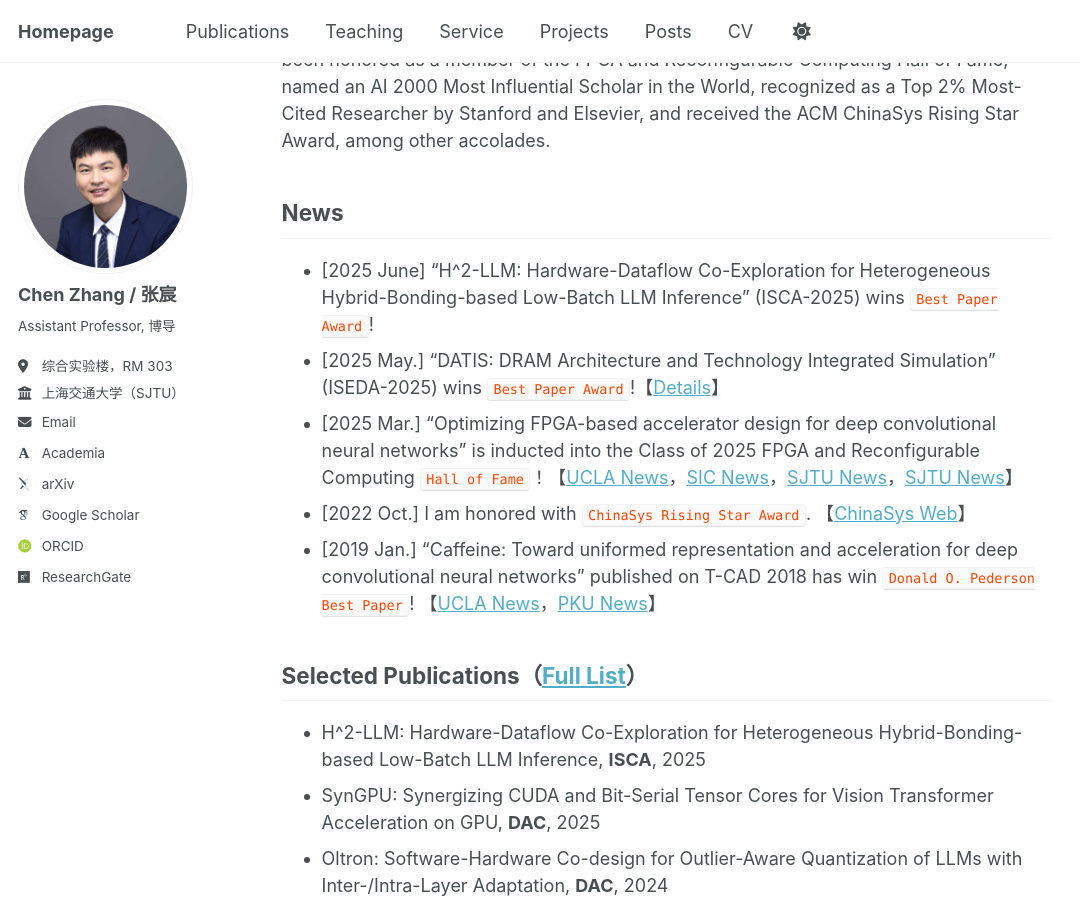
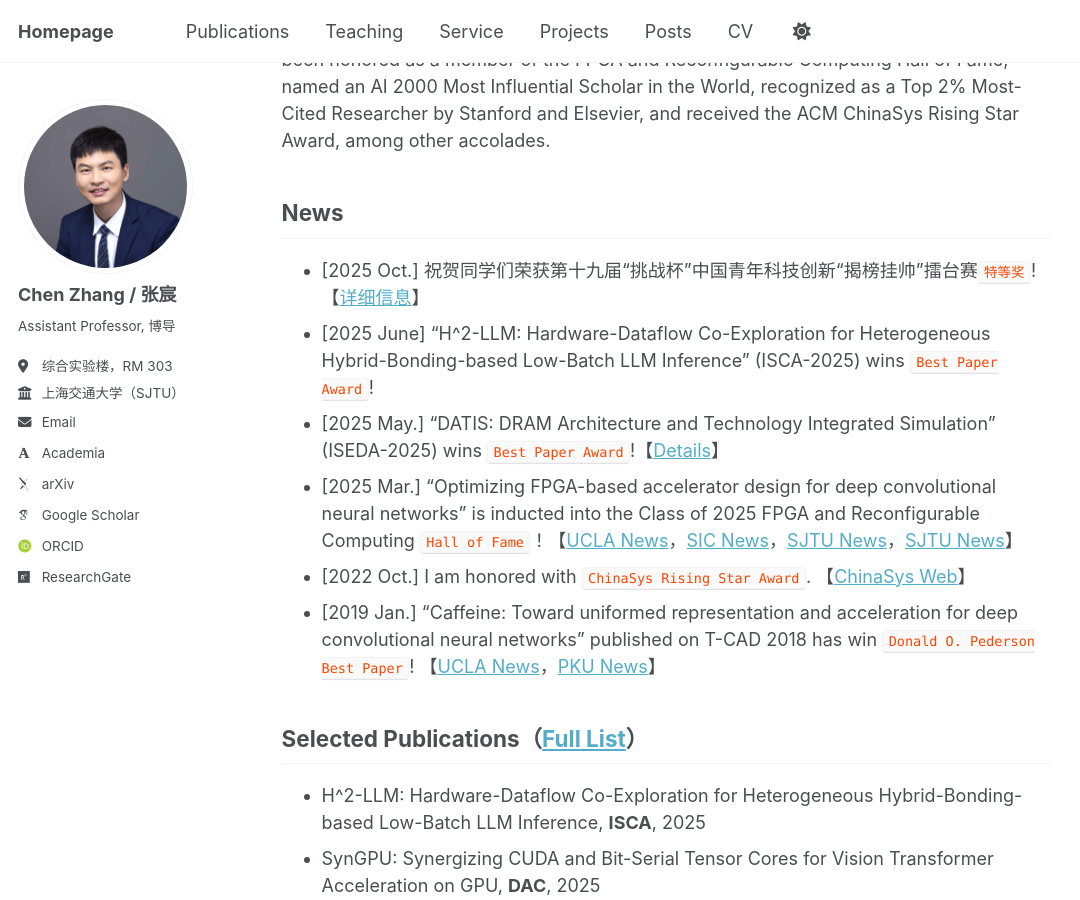
Before and after one commit to chenzhangsjtu/chenzhangsjtu.github.io, a Jekyll site: the page built from _pages/about.md, in a window 1280 px wide and 900 px high, scrolled down 642 px. Shown: the whole window, without its empty margins (0-1080 px from the left). Built offline with Jekyll 4.4.1, drawn with Linux system fonts in a browser that asks for light colours; some web fonts are replaced.

Commit message:
Update about.md

```diff
--- a/_pages/about.md
+++ b/_pages/about.md
@@ -21,6 +21,7 @@ I have published over 30 papers in top-tier conferences and journals, including
 
 
 ## News
+- [2025 Oct.] 祝贺同学们荣获第十九届“挑战杯”中国青年科技创新“揭榜挂帅”擂台赛<code style="color : orangered">特等奖</code>!【[详细信息](https://mp.weixin.qq.com/s/SQKxtXRo0639CYQ8-sh8iw)】
 - [2025 June] "H^2-LLM: Hardware-Dataflow Co-Exploration for Heterogeneous Hybrid-Bonding-based Low-Batch LLM Inference" (ISCA-2025) wins <code style="color : orangered">Best Paper Award</code>!
 - [2025 May.] "DATIS: DRAM Architecture and Technology Integrated Simulation" (ISEDA-2025) wins <code style="color : orangered">Best Paper Award</code>!【[Details](https://mp.weixin.qq.com/s/hbeWcrVhF9V7ioWSrNAvWQ)】
 - [2025 Mar.] "Optimizing FPGA-based accelerator design for deep convolutional neural networks" is inducted into the Class of 2025 FPGA and Reconfigurable Computing <code style="color : orangered">Hall of Fame</code>！【[UCLA News](https://www.cs.ucla.edu/professor-jason-cong-and-co-authors-inducted-into-the-class-of-2025-fpga-and-reconfigurable-computing-hall-of-fame/)，[SIC News](https://mp.weixin.qq.com/s/ZKNA4BI9bxbInRNhaJVlLg)，[SJTU News](https://mp.weixin.qq.com/s/vpba44-PizkJ_xq2F9I0Uw)，[SJTU News](https://news.sjtu.edu.cn/jdyw/20250305/207749.html)】
```
